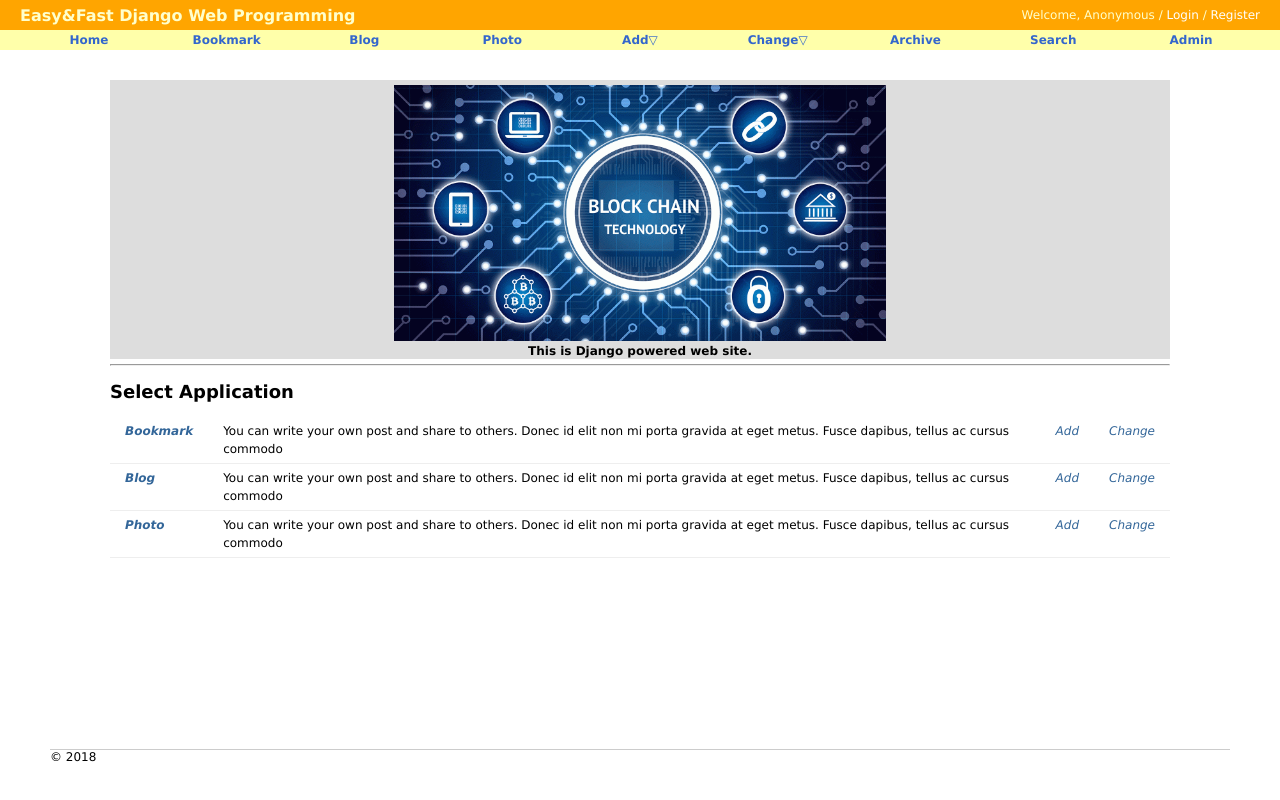
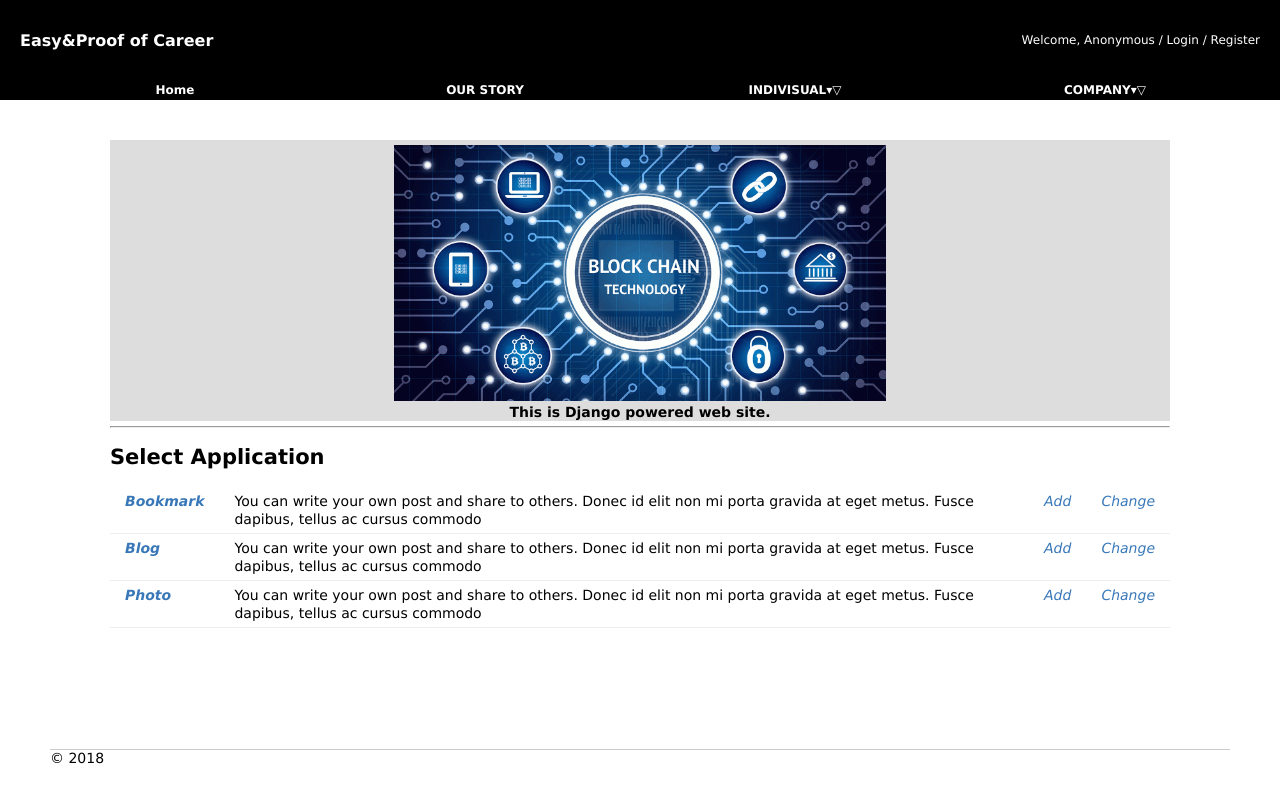
Before and after one commit to Limjingyu/Django-WebProgramming, a Django app: page / in a window 1280 px wide. Run offline with Django 3.2, Linux system fonts and the light colour scheme.

Commit message:
css 간단수정

```diff
--- a/mysite/static/css/base.css
+++ b/mysite/static/css/base.css
@@ -1,6 +1,6 @@
 body {
     font-family: "Lucida Grande", Verdana, Arial, sans-serif;
-    font-size: 12px;
+    font-size: 14px;
 }
 
 /* PAGE STRUCTURE */
@@ -8,28 +8,28 @@ div#header {
     position: absolute;
     top: 0px;
     left: 0px;
-    height: 30px;
+    height: 80px;
     width: 100%;
     display: table;
-    background: orange;
+    background: black;
 }
 
 div#menu {
     position: absolute;
-    top: 30px;
+    top: 80px;
     left: 0px;
     height: 20px;
     width: 100%;
     display: table;
     table-layout: fixed;
     border-spacing: 40px 0px;
-    background: #ffa;
+    background: black;
     font-size: 12px;
 }
 
 div#content {
     position: absolute;
-    top: 70px;
+    top: 100px;
     left: 50px;
     right: 50px;
 }
@@ -48,7 +48,7 @@ div#footer {
     display: table-cell;
     vertical-align: middle;
     padding-left: 20px;
-    color: #ffc;
+    color: white;
     font-weight: bold;
     font-size: 16px;
 }
@@ -58,7 +58,7 @@ div#footer {
     vertical-align: middle;
     text-align: right;
     padding-right: 20px;
-    color: #ffc;
+    color: white;
     font-weight: normal;
     font-size: 12px;
 }
@@ -69,7 +69,7 @@ div#footer {
 
 /* MENU */
 div#menu a:link, div#menu a:visited {
-    color: #36c;
+    color: white;
 }
 
 div#menu > li {
@@ -88,10 +88,10 @@ div#menu li  ul {
     margin: 0;
     padding:10px 10px 5px 10px;
     list-style:none;
-    border-right: 1px solid #ccc;
-    border-left: 1px solid #ccc;
-    border-bottom: 1px solid #ccc;
-    background: white;
+    border-right: 1px solid black;
+    border-left: 1px solid black;
+    border-bottom: 1px solid black;
+    background: black;
     z-index: 1;
 }
 
@@ -101,7 +101,7 @@ div#menu li:hover ul {
 
 /* LINK */
 a:link, a:visited {
-    color: #369;
+    color: rgb(56, 120, 184);
     text-decoration: none;
 }
 
--- a/mysite/static/css/home.css
+++ b/mysite/static/css/home.css
@@ -1,6 +1,6 @@
 div#content_home {
     position: absolute;
-    top: 80px;
+    top: 140px;
     left: 110px;
     right: 110px;
 }
--- a/mysite/templates/base.html
+++ b/mysite/templates/base.html
@@ -13,7 +13,7 @@
 <body>
 
 <div id="header">
-    <h2 class="maintitle">Easy&amp;Fast Django Web Programming</h2>
+    <h2 class="maintitle">Easy&amp;Proof of Career</h2>
     {% if user.is_active %}
         <h4 class="welcome">Welcome, <strong>{% firstof usr.get_short_name user.get_username %}</strong> /
                     <a href="{% url 'password_change' %}">Change Password</a> /
@@ -29,28 +29,28 @@
 
 <div id="menu">
     <li><a href="{% url 'home' %}">Home</a></li>
-    <li><a href="#">Bookmark</a></li>
-    <li><a href="#">Blog</a></li>
-    <li><a href="#">Photo</a></li>
+    <li><a href="#">OUR STORY</a></li>
+    <!-- <li><a href="#">Blog</a></li>
+    <li><a href="#">Photo</a></li> -->
 
-    <li><a href="#">Add&bigtriangledown;</a>
+    <li><a href="#">INDIVISUAL&dtrif;&bigtriangledown;</a>
         <ul>
-            <li><a href="#">Bookmark</a></li>
-            <li><a href="#">Blog</a></li>
-	        <li><a href="#">Photo</a></li>
+            <li><a href="#">OUR SERVICE</a></li>
+            <li><a href="#">REQUEST</a></li>
+	        <li><a href="#">MY LIST</a></li>
         </ul>
     </li>
-    <li><a href="#">Change&bigtriangledown;</a>
+    <li><a href="#">COMPANY&dtrif;&bigtriangledown;</a>
         <ul>
-            <li><a href="#">Bookmark</a></li>
-            <li><a href="#">Blog</a></li>
-	        <li><a href="#">Photo</a></li>
+            <li><a href="#">OUR SERVICE</a></li>
+            <li><a href="#">REQUEST LIST</a></li>
+	        <li><a href="#">CONFIRM LIST</a></li>
         </ul>
     </li>
-
+<!--
     <li><a href="#">Archive</a></li>
-    <li><a href="#">Search</a></li>
-    <li><a href="{% url 'admin:index' %}">Admin</a></li>
+    <li><a href="#">Search</a></li> -->
+    <!-- <li><a href="{% url 'admin:index' %}">Admin</a></li> -->
 </div>
 
 {% block content %}{% endblock %}
```
